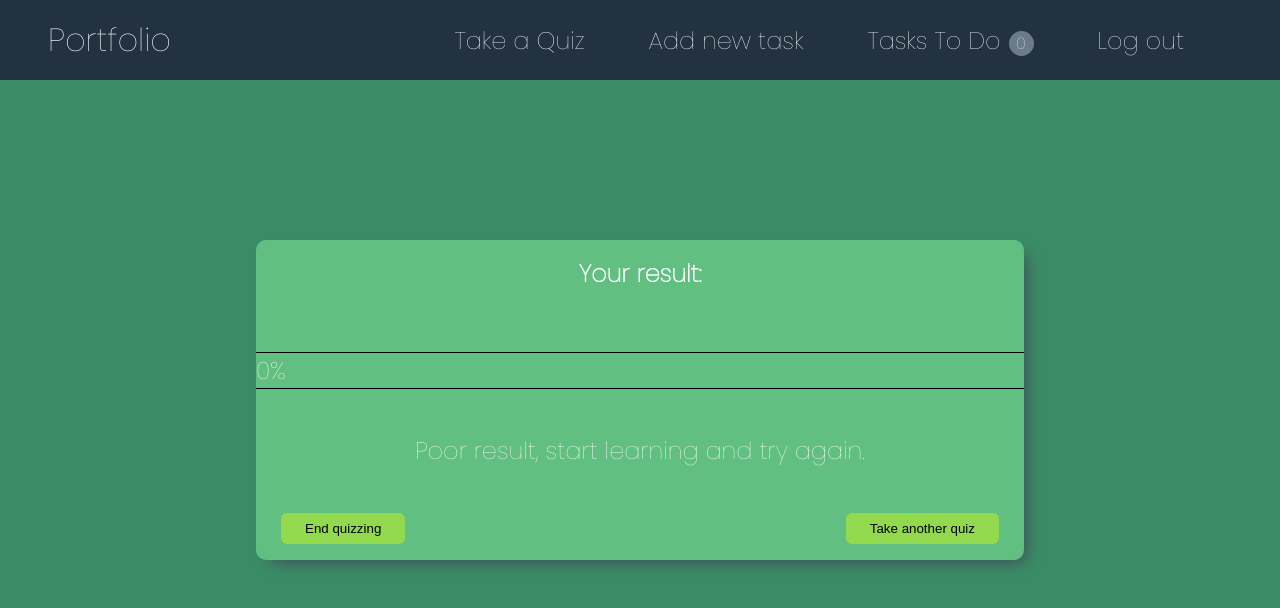
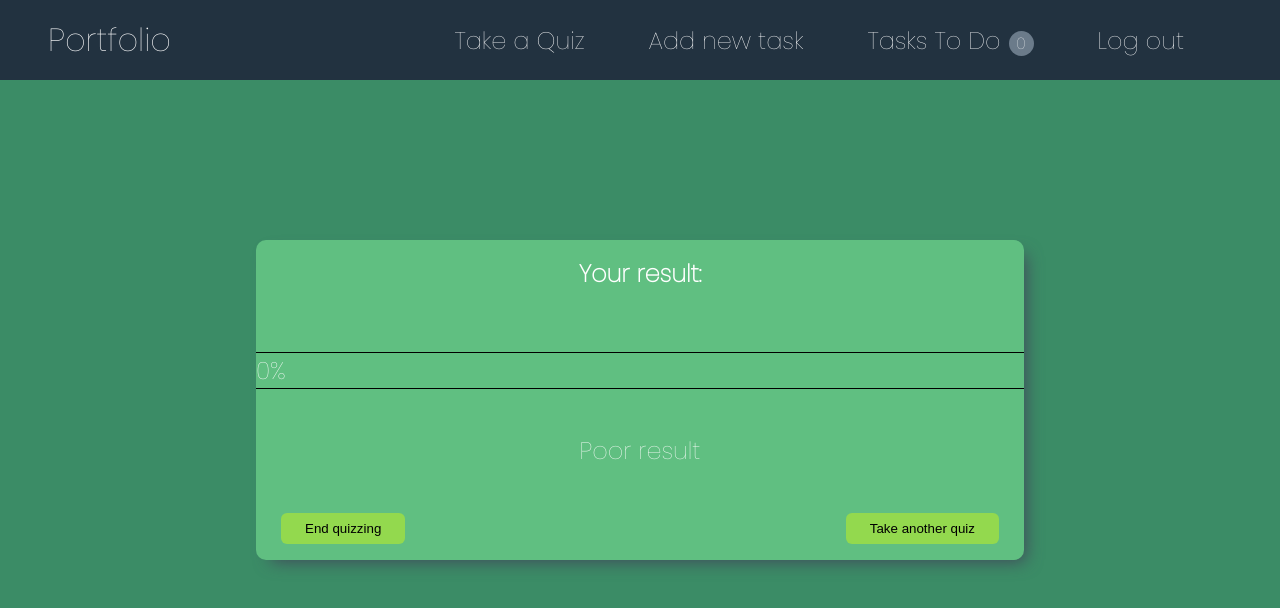
Before and after one commit to cees2/PortfolioDamianMirek, a React (Create React App) app: page /quizResult in a window 1280 px wide. Shown: the top 608 px of the page. Built offline with nearby package versions, Linux system fonts and the light colour scheme; no server answers; sample sign-in values are in the browser's storage.

Commit message:
Quiz beta version

```diff
--- a/src/components/Quiz/QuizResult.js
+++ b/src/components/Quiz/QuizResult.js
@@ -5,7 +5,7 @@ import { useHistory } from "react-router-dom";
 import Card from "../UI/Card";
 
 const MESSAGES = [
-  { score: 0, message: "Poor result, start learning and try again." },
+  { score: 0, message: "Poor result" },
   { score: 20, message: "Could have been better." },
   { score: 40, message: "Refresh your knowlegde and try again." },
   {
@@ -22,7 +22,6 @@ const QuizResult = () => {
   const quizCtx = useContext(QuizContext);
   const history = useHistory();
   const result = quizCtx.getResult();
-  console.log("result: ", result);
 
   useEffect(() => {
     if (score < result) {
--- a/src/components/Quiz/StartQuiz.js
+++ b/src/components/Quiz/StartQuiz.js
@@ -17,7 +17,6 @@ const StartQuiz = () => {
   const difficultyInputRef = useRef();
 
   useEffect(() => {
-    console.log(quizCtx.correctAnswers, difficulty);
     const getData = async function () {
       const response = await fetch(
         `https://opentdb.com/api.php?amount=10&category=18&difficulty=${difficulty}`
@@ -27,8 +26,6 @@ const StartQuiz = () => {
     };
     getData();
     quizCtx.indexDispatch({ type: "SETINDEX", payload: 0 });
-
-    return () => quizCtx.resetQuizData();
   }, [difficulty]);
 
   const showQuizHandler = () => setQuizIsActive(true);
--- a/src/index.js
+++ b/src/index.js
@@ -1,4 +1,4 @@
-import React, { StrictMode } from "react";
+import React from "react";
 import ReactDOM from "react-dom/client";
 import "./index.css";
 import App from "./App";
@@ -9,7 +9,6 @@ import { QuizContextProvider } from "./store/quiz-context";
 
 const root = ReactDOM.createRoot(document.getElementById("root"));
 root.render(
-  <StrictMode>
   <QuizContextProvider>
     <AuthContextProvider>
       <TaskContextProvider>
@@ -19,5 +18,4 @@ root.render(
       </TaskContextProvider>
     </AuthContextProvider>
   </QuizContextProvider>
-  </StrictMode>
 );
--- a/src/store/quiz-context.js
+++ b/src/store/quiz-context.js
@@ -7,6 +7,7 @@ const QuizContext = createContext({
   answers: [],
   correctAnswers: [],
   indexDispatch: (index) => {},
+  getResult: () => {},
   setAnswer: (answer, id) => {},
   getQuestion: (questionId) => {},
   setAllQuestions: (questions) => {},
```
Lines whose indentation alone changed are shown as unchanged.
